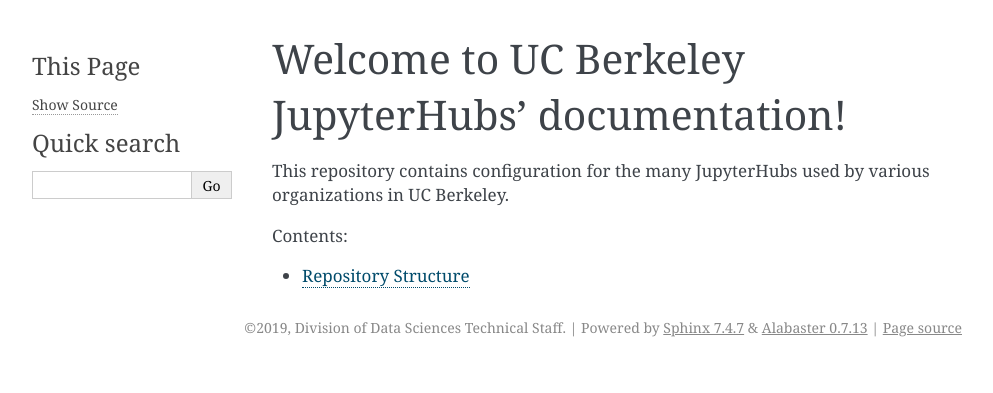
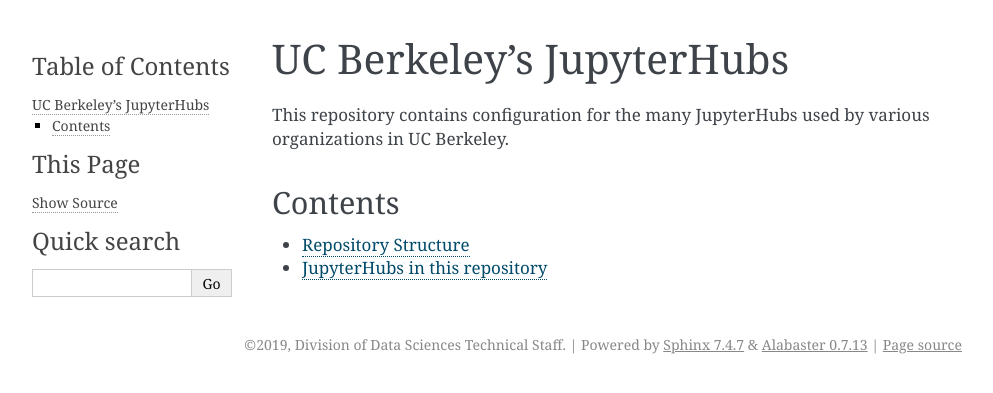
Before and after one commit to berkeley-dsep-infra/datahub, a Sphinx documentation site: the page built from docs/index.rst, in a window 1280 px wide. Shown: the top 393 px of the page, without its empty margins (148-1141 px from the left). Built offline with Sphinx 7.4.7, drawn with Linux system fonts in a browser that asks for light colours.

Commit message:
Document list of hubs in this repository

```diff
--- a/docs/index.rst
+++ b/docs/index.rst
@@ -1,11 +1,15 @@
-Welcome to UC Berkeley JupyterHubs' documentation!
-===================================================
+=========================
+UC Berkeley's JupyterHubs
+=========================
 
 This repository contains configuration for the many JupyterHubs used by
 various organizations in UC Berkeley.
 
+Contents
+========
+
 .. toctree::
    :maxdepth: 1
-   :caption: Contents:
 
    structure
+   hubs
```
Also changed, not shown: docs/hubs.rst (added, +58 -0 lines).
